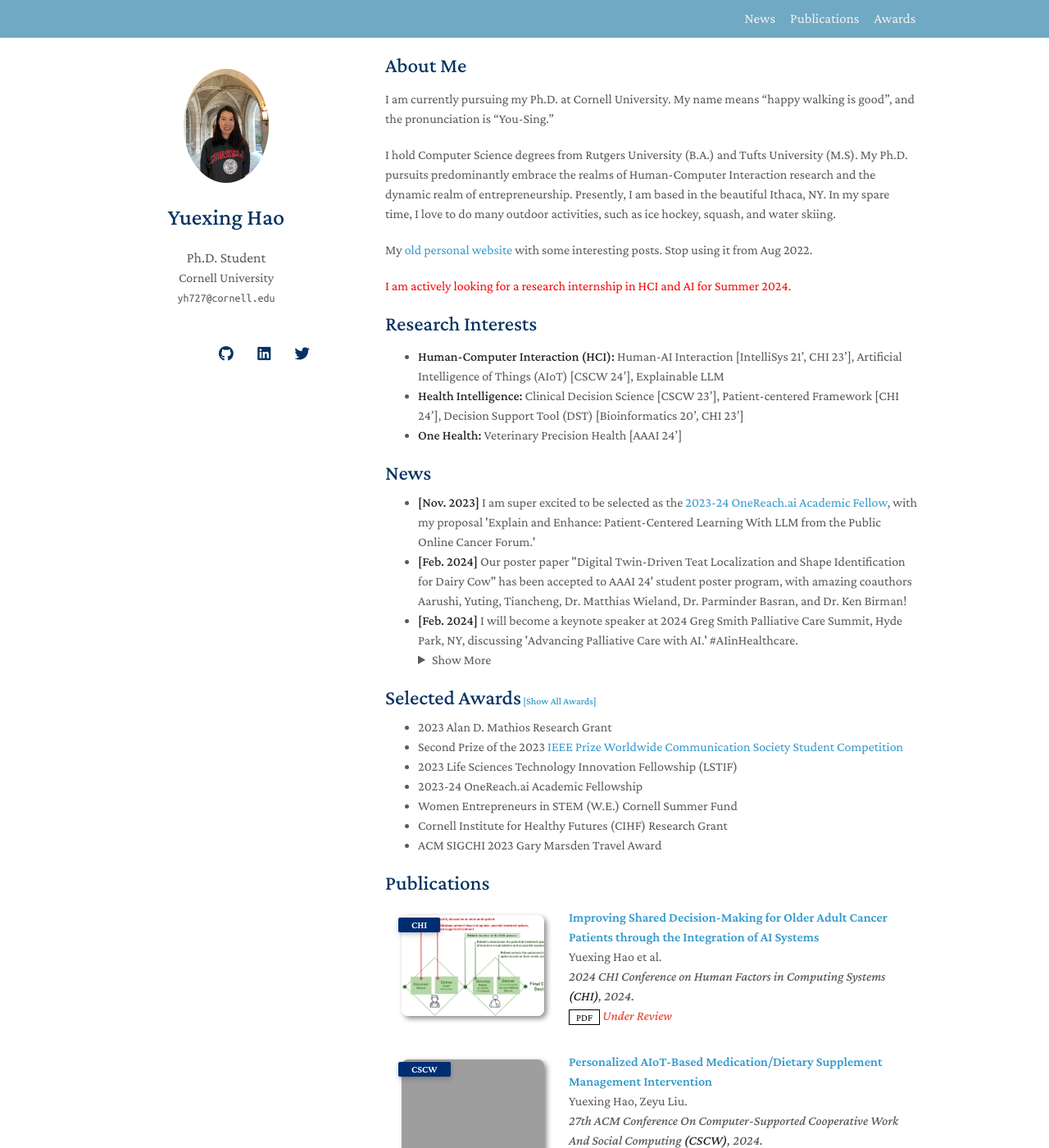
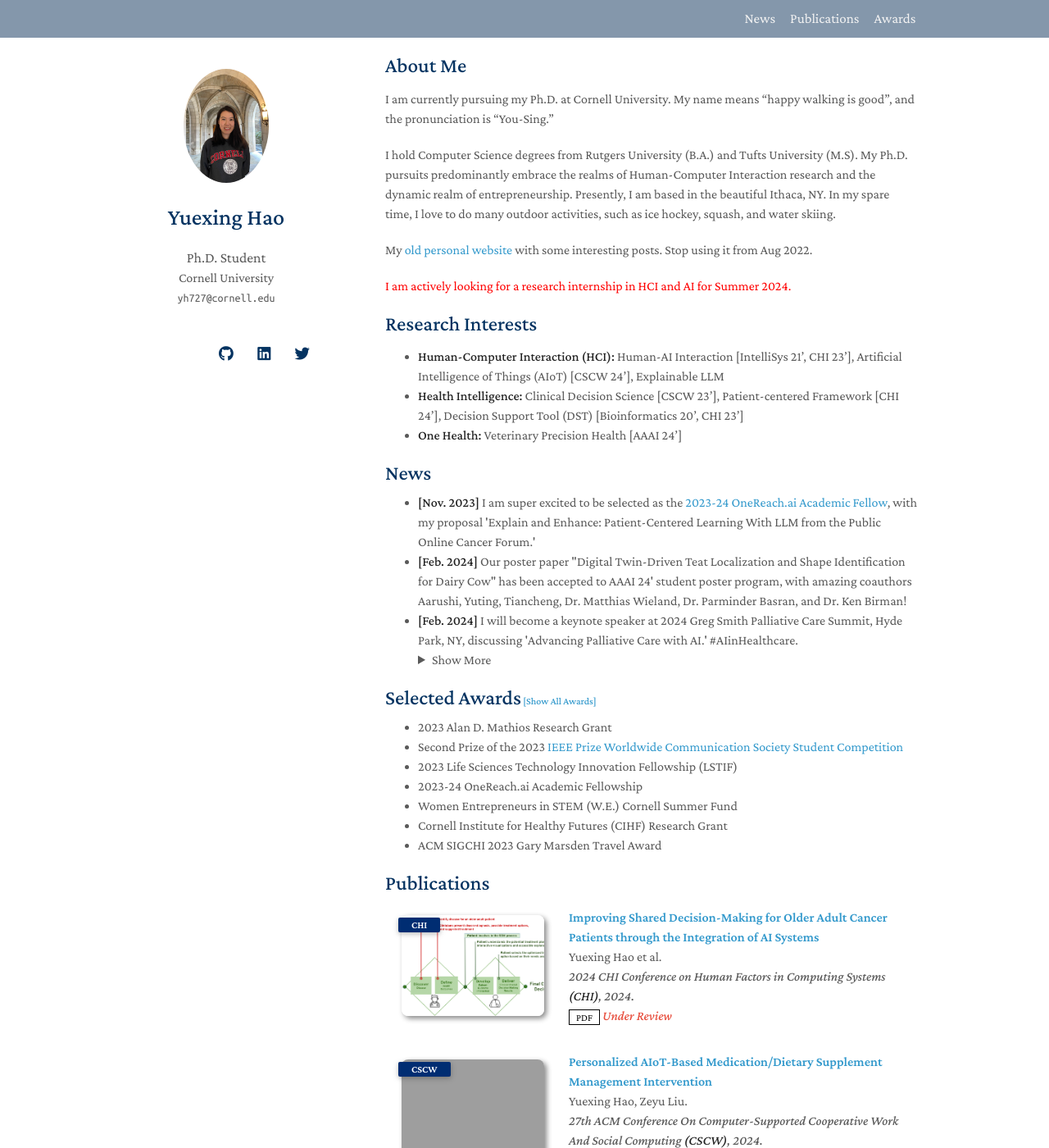
Before and after one commit to YuexingHao/Yuexing-Hao, a Jekyll site: the page built from index.md, in a window 1280 px wide and 1400 px high. Shown: the whole window at 82% size. Built offline with Jekyll 4.4.1, drawn with Linux system fonts in a browser that asks for light colours; nearby versions of some CDN libraries; a style sheet for code colours, icons or effects is not loaded; our own code applies the rules of GitHub Pages for plain Markdown files; grey boxes are pictures that could not be loaded.

Commit message:
Update nav.css

```diff
--- a/assets/css/nav.css
+++ b/assets/css/nav.css
@@ -1,6 +1,6 @@
 /* Add a black background color to the top navigation */
 .topnav {
-    background-color: #70a9c4;
+    background-color: #8497ab;
     overflow: hidden;
 	position:fixed;
 	z-index:999;
```
